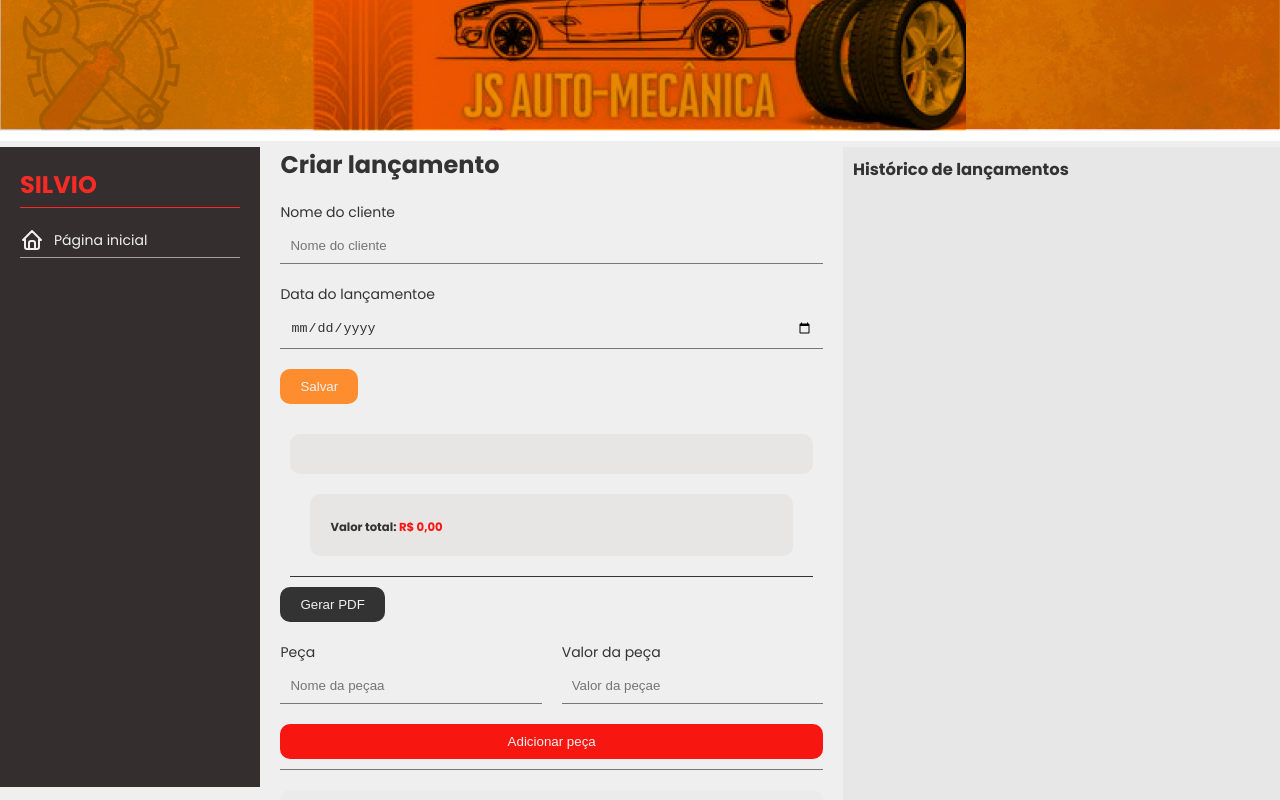
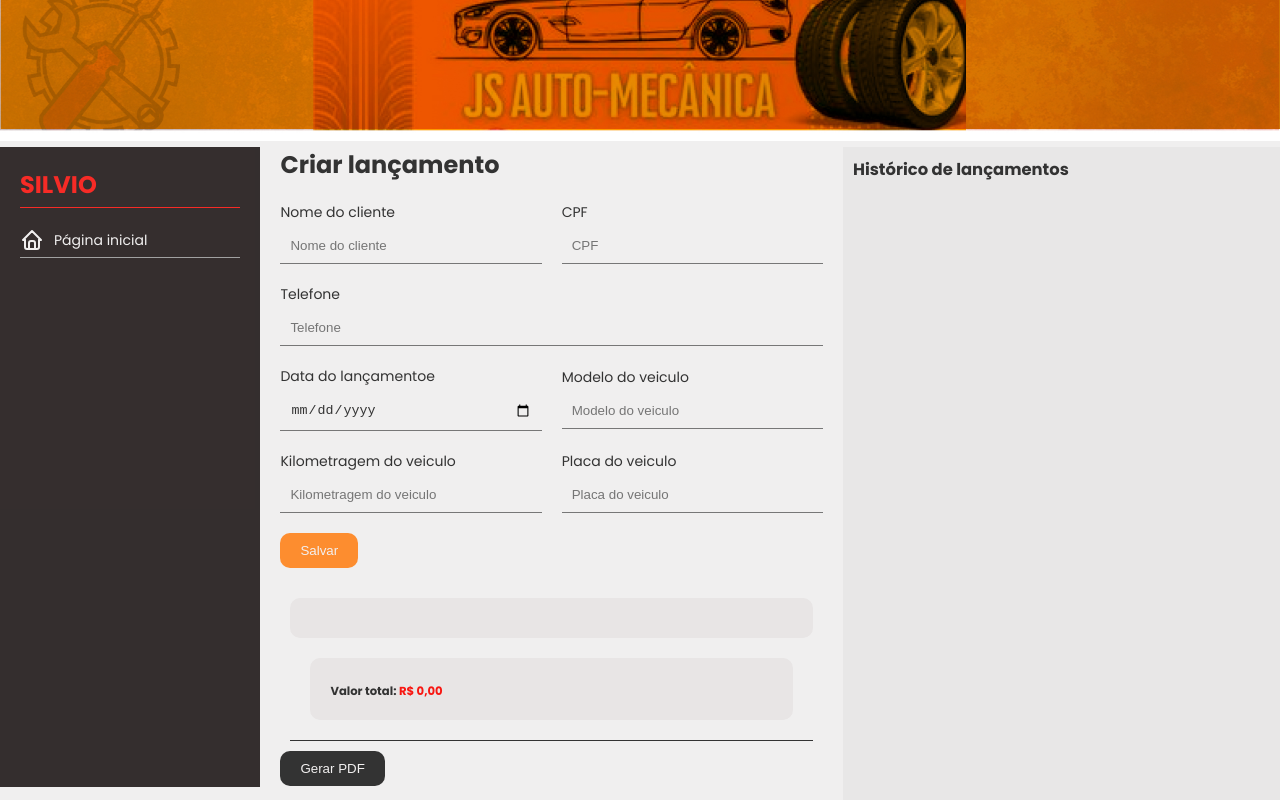
Before and after one commit to alexssandrodev/jsautosoftware, a React (Vite) app: page / in a window 1280 px wide. Shown: the top 800 px of the page. Built offline with nearby package versions, Linux system fonts and the light colour scheme.

Commit message:
featch: add new forms

```diff
--- a/src/components/CreatePdf/index.tsx
+++ b/src/components/CreatePdf/index.tsx
@@ -22,8 +22,13 @@ function CreatePdf({ data, partsList, totalPrice }: CreatePdfProps) {
                         <li key={item.id}>
                             <img src={banner} alt="Banner" />
                             <h2 className={styles.subTitle}>Cliente: <strong>{item.name}</strong></h2>
+                            <p>Telefone: {item.tel}</p>
                             <span>Data do lançamento: <strong>{item.date}</strong></span>
-                            {/* <p>Valor da mão de obra: <strong>{format(item.valueHandConstructions)}</strong></p> */}
+                            <h4>Modelo do veiculo: <strong>{item.model}</strong></h4>
+                            <div className={styles.flex}>
+                                <p>Kilometragem: <strong>{item.kilometer}</strong></p>
+                                <p>Placa: <strong>{item.plate}</strong></p>
+                            </div>
                         </li>
                     )}
                 </ul>
--- a/src/pages/Details/Details.module.css
+++ b/src/pages/Details/Details.module.css
@@ -66,3 +66,9 @@
 .parts li p h4 {
     color: var(--color-red);
 }
+
+.flex {
+    display: flex;
+    align-items: center;
+    gap: 2rem;
+}
--- a/src/pages/Details/index.tsx
+++ b/src/pages/Details/index.tsx
@@ -62,8 +62,17 @@ function Details() {
                     <ul>
                         {dataLaunch.map((item) => (
                             <li key={item.id}>
-                                <p>Nome do cliente: <strong>{item.name}</strong></p>
+                                <div className={styles.flex}>
+                                    <p>Nome do cliente: <strong>{item.name}</strong></p>
+                                    <p>CPF: {item.cpf}</p>
+                                    <p>Telefone: <strong>{item.tel}</strong></p>
+                                </div>
                                 <span>data do lançamento: <strong>{item.date}</strong></span>
+                                <h5>Modelo do veiculo: {item.model}</h5>
+                                <div className={styles.flex}>
+                                    <p>Kilometragem: {item.kilometer}</p>
+                                    <p>Placa: {item.plate}</p>
+                                </div>
                             </li>
                         ))}
                     </ul>
--- a/src/pages/Home/index.tsx
+++ b/src/pages/Home/index.tsx
@@ -18,8 +18,12 @@ function Home() {
     const [isSend, setIsSend] = useState<boolean>(false);
 
     const [name, setName] = useState<string>('');
-    // const [valueHand, setValueHand] = useState<string>('');
+    const [cpf, setCpf] = useState<string>('');
+    const [model, setModel] = useState<string>('');
+    const [kilometer, setKilometer] = useState<string>('');
+    const [plate, setPlate] = useState<string>('');
     const [date, setDate] = useState<string>('');
+    const [tel, setTel] = useState<string>('');
     const [parts, setPart] = useState<string>('');
     const [valueParts, setValuePart] = useState<string>('');
 
@@ -53,15 +57,16 @@ function Home() {
         if (name === '' && date === '' && parts === '' && valueParts === '') {
             return;
         }
-        // const valueHandFormat = valueHand === '' ? 0 : parseFloat(valueHand);
+
         const launchObj = {
             id: uuidv4(),
-            idPart: launch.length + 1,
             name: name,
-            // valueHandConstructions: valueHandFormat,
             date: date,
-            parts: parts,
-            valueParts: valueParts,
+            tel: tel,
+            cpf: cpf,
+            model: model,
+            kilometer: kilometer,
+            plate: plate,
             partsList: [...partsList]
         }
         setLaunch([...launch, launchObj]);
@@ -91,8 +96,6 @@ function Home() {
         localStorage.setItem('launchs', JSON.stringify(newLaunchs));
     }
 
-    // const getTargetElement = () => document.getElementById('content-id');
-
     return (
         <main>
             <Header />
@@ -107,18 +110,38 @@ function Home() {
                         </div>
                     )}
                     <form action="" method="post" onSubmit={(e) => addLaunch(e)} >
+                        <div className={styles.flex}>
+                            <div className={styles.inputForm}>
+                                <label htmlFor="name">Nome do cliente</label>
+                                <input type="text" id="name" value={name} onChange={(e) => setName(e.target.value)} placeholder='Nome do cliente' />
+                            </div>
+                            <div className={styles.inputForm}>
+                                <label htmlFor="name">CPF</label>
+                                <input type="text" id="name" value={cpf} onChange={(e) => setCpf(e.target.value)} placeholder='CPF' />
+                            </div>
+                        </div>
                         <div className={styles.inputForm}>
-                            <label htmlFor="name">Nome do cliente</label>
-                            <input type="text" id="name" onChange={(e) => setName(e.target.value)} placeholder='Nome do cliente' />
+                            <label htmlFor="tel">Telefone</label>
+                            <input type="text" id="tel" value={tel} onChange={(e) => setTel(e.target.value)} placeholder='Telefone' />
                         </div>
                         <div className={styles.flex}>
-                            {/* <div className={styles.inputForm}>
-                                <label htmlFor="value_hand">Valor da mão de obra</label>
-                                <input type="text" onChange={(e) => setValueHand(e.target.value)} id="value_hand" placeholder='Valor da mão de obra' />
-                            </div> */}
                             <div className={styles.inputForm}>
                                 <label htmlFor="date">Data do lançamentoe</label>
-                                <input type="date" onChange={(e) => setDate(e.target.value)} id="date" placeholder='Nome do cliente' />
+                                <input type="date" value={date} onChange={(e) => setDate(e.target.value)} id="date" placeholder='Data de lançamento' />
+                            </div>
+                            <div className={styles.inputForm}>
+                                <label htmlFor="model">Modelo do veiculo</label>
+                                <input type="text" value={model} onChange={(e) => setModel(e.target.value)} id="model" placeholder='Modelo do veiculo' />
+                            </div>
+                        </div>
+                        <div className={styles.flex}>
+                            <div className={styles.inputForm}>
+                                <label htmlFor="kilometer">Kilometragem do veiculo</label>
+                                <input type="text" value={kilometer} onChange={(e) => setKilometer(e.target.value)} id="kilometer" placeholder='Kilometragem do veiculo' />
+                            </div>
+                            <div className={styles.inputForm}>
+                                <label htmlFor="plate">Placa do veiculo</label>
+                                <input type="text" value={plate} onChange={(e) => setPlate(e.target.value)} id="plate" placeholder='Placa do veiculo' />
                             </div>
                         </div>
 
@@ -134,7 +157,7 @@ function Home() {
                         <div className={`${styles.flex}`}>
                             <div className={styles.inputForm}>
                                 <label htmlFor="part">Peça</label>
-                                <input type="text" onChange={(e) => setPart(e.target.value)} id="part" placeholder='Nome da peçaa' />
+                                <input type="text" onChange={(e) => setPart(e.target.value)} id="part" placeholder='Nome da peça' />
                             </div>
                             <div className={styles.inputForm}>
                                 <label htmlFor="value_part">Valor da peça</label>
@@ -157,9 +180,6 @@ function Home() {
                     <section className={styles.parts}>
                         <h5>Valor total: <strong>{format(totalPrice)}</strong></h5>
                     </section >
-                    {/* <div className={styles.buttons}>
-                        <button className={styles.btnPdf} onClick={() => generatePDF(getTargetElement, { filename: 'nota.pdf' })}>Gerar PDF</button>
-                    </div> */}
 
                 </section>
                 <section className={styles.historic}>
```
Also changed, not shown: src/models/Launch.ts (+5 -4 lines).
